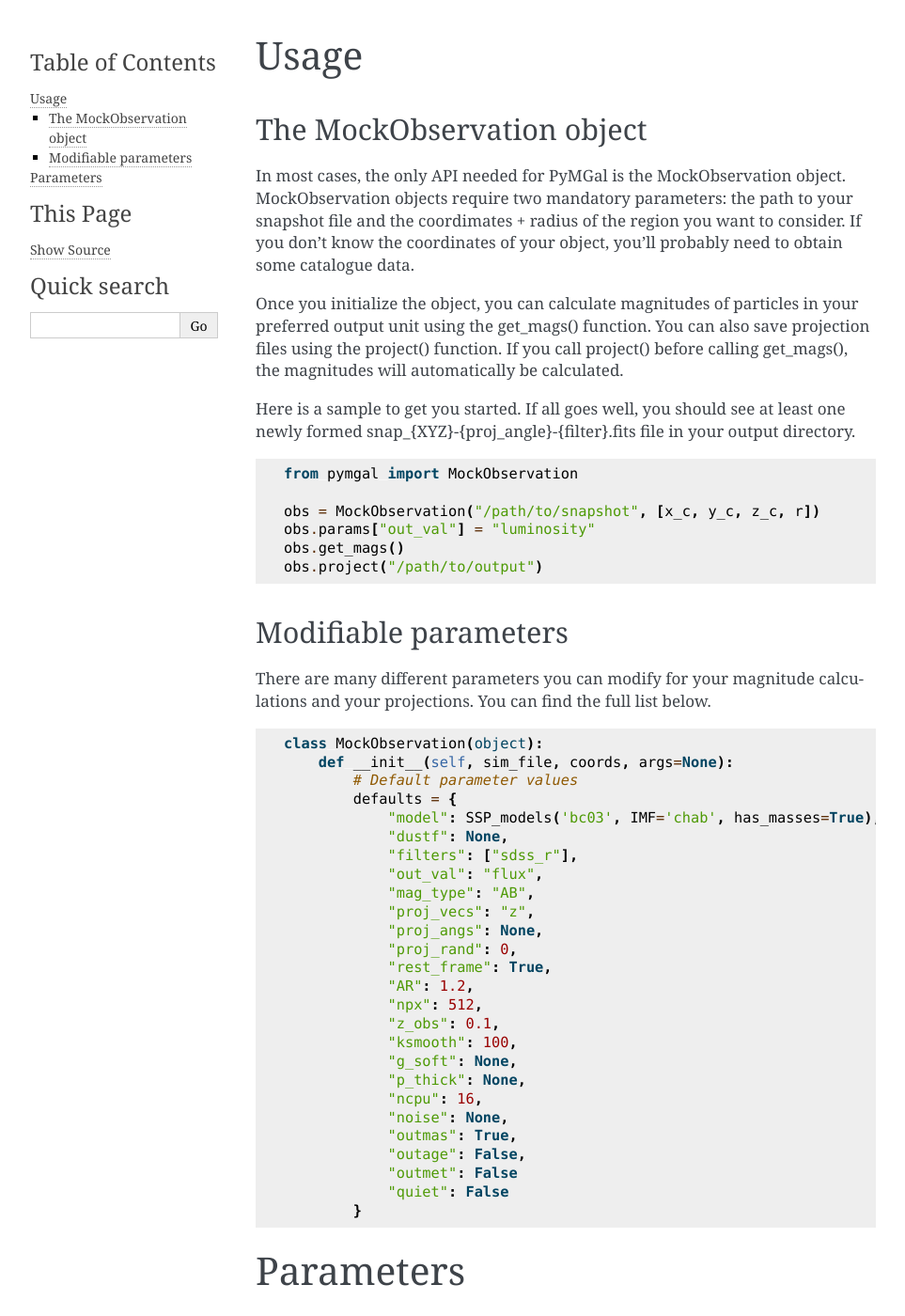
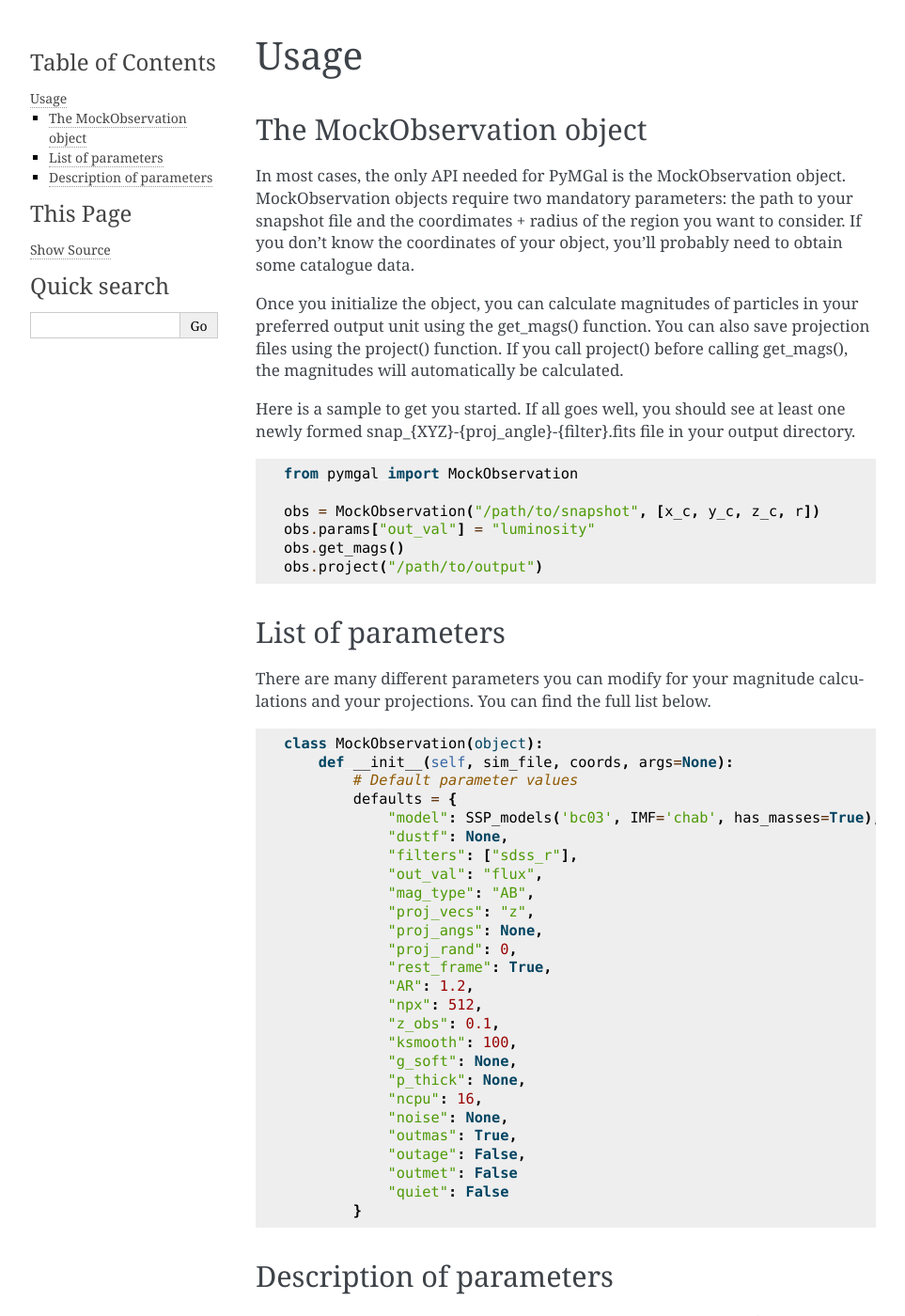
Before and after one commit to pjanul/pymgal, a Sphinx documentation site: the page built from doc/source/usage.rst, in a window 1280 px wide and 1400 px high. Shown: the whole window at 94% size, without its empty margins (148-1111 px from the left). Built offline with Sphinx 7.4.7, drawn with Linux system fonts in a browser that asks for light colours.

Commit message:
Minor fixes

```diff
--- a/doc/source/usage.rst
+++ b/doc/source/usage.rst
@@ -25,7 +25,7 @@ Here is a sample to get you started. If all goes well, you should see at least o
    obs.project("/path/to/output")
 
 
-Modifiable parameters
+List of parameters
 -------------
 
 There are many different parameters you can modify for your magnitude calculations and your projections. You can find the full list below.
@@ -60,8 +60,8 @@ There are many different parameters you can modify for your magnitude calculatio
                "quiet": False
            }
 
-Parameters
-==========
+Description of parameters
+-----------
 
 This document describes the various parameters used in PyMGal for generating optical mock observations. Each parameter plays a specific role in defining the characteristics of the simulation, projection, and output.
 
```
